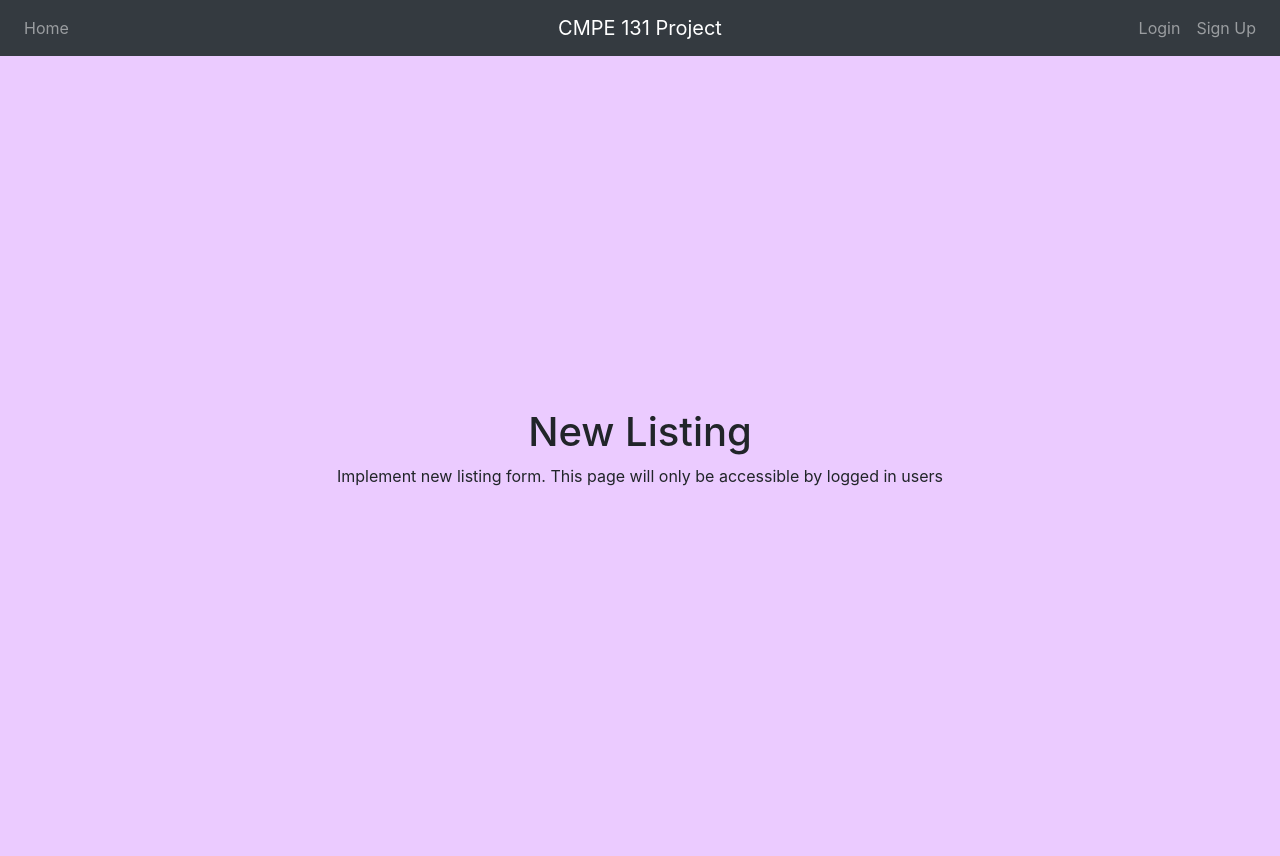
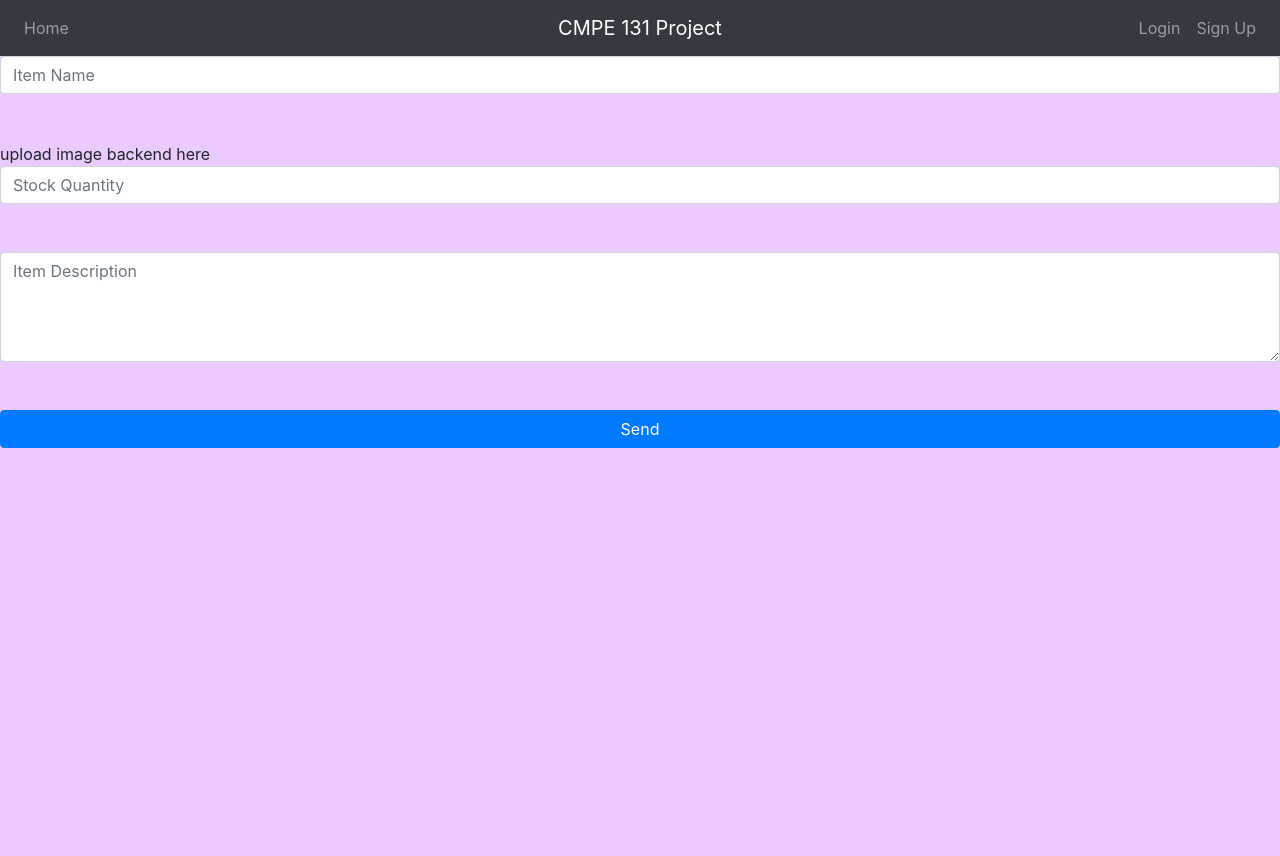
Before and after one commit to mitchellsayer/cmpe_131_team8, a Flask app: template app/templates/new_listing.html in a window 1280 px wide. After the commit the page ends 448 px from the top, so only its background shows below. Run offline with Flask 2, Linux system fonts and the light colour scheme; the template is opened without the code that fills it, so the values that code supplies are empty; some libraries are stand-ins or nearby versions.

Commit message:
work on new_listing page, front end done

```diff
--- a/app/templates/new_listing.html
+++ b/app/templates/new_listing.html
@@ -9,10 +9,28 @@
 
 {% block content %}
     <!-- Add code for this page  here -->
-    <div id="outer" class="container">
-        <div id="inner">
-        <h1>New Listing</h1>
-        <p>Implement new listing form. This page will only be accessible by logged in users</p>
+    <form>
+        <!-- Name input -->
+        <div class="form-outline mb-4">
+          <input type="text" id="form4Example1" class="form-control" placeholder="Item Name"/>
+          <label class="form-label" for="form4Example1"></label>
         </div>
-    </div>
+
+        <!--image upload?-->
+        <div>upload image backend here</div>
+
+        <!-- Email input -->
+        <div class="form-outline mb-4">
+          <input type="number" id="form4Example2" class="form-control" placeholder="Stock Quantity"/>
+          <label class="form-label" for="form4Example2"></label>
+        </div>
+
+        <!-- Message input -->
+        <div class="form-outline mb-4">
+          <textarea class="form-control" id="form4Example3" rows="4" placeholder="Item Description"></textarea>
+          <label class="form-label" for="form4Example3"></label>
+        </div>
+         <!-- Submit button -->
+        <button type="submit" class="btn btn-primary btn-block mb-4">Send</button>
+    </form>
 {% endblock %}
```
Also changed, not shown: app/main.py (+7 -0 lines), app/models.py (+9 -0 lines).
